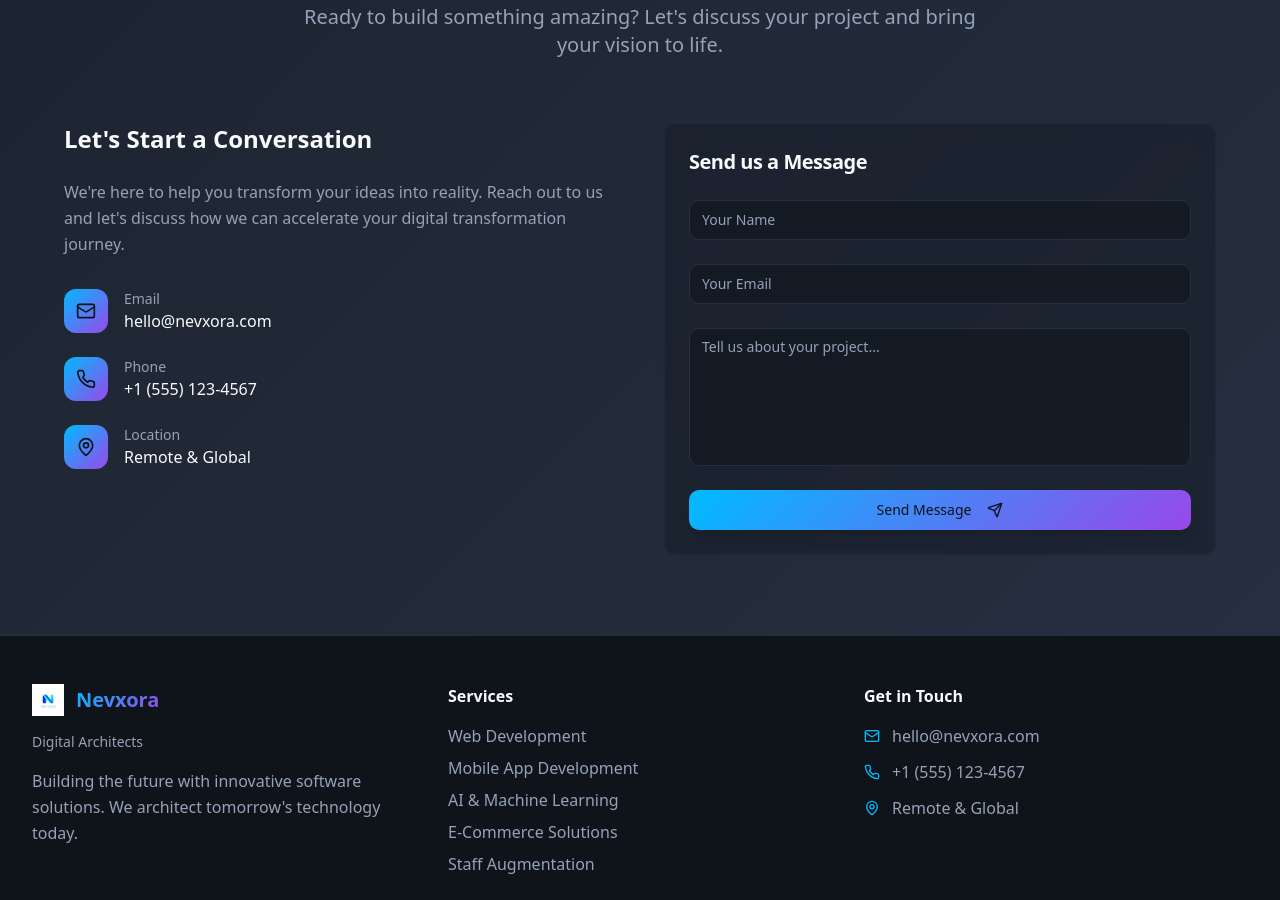
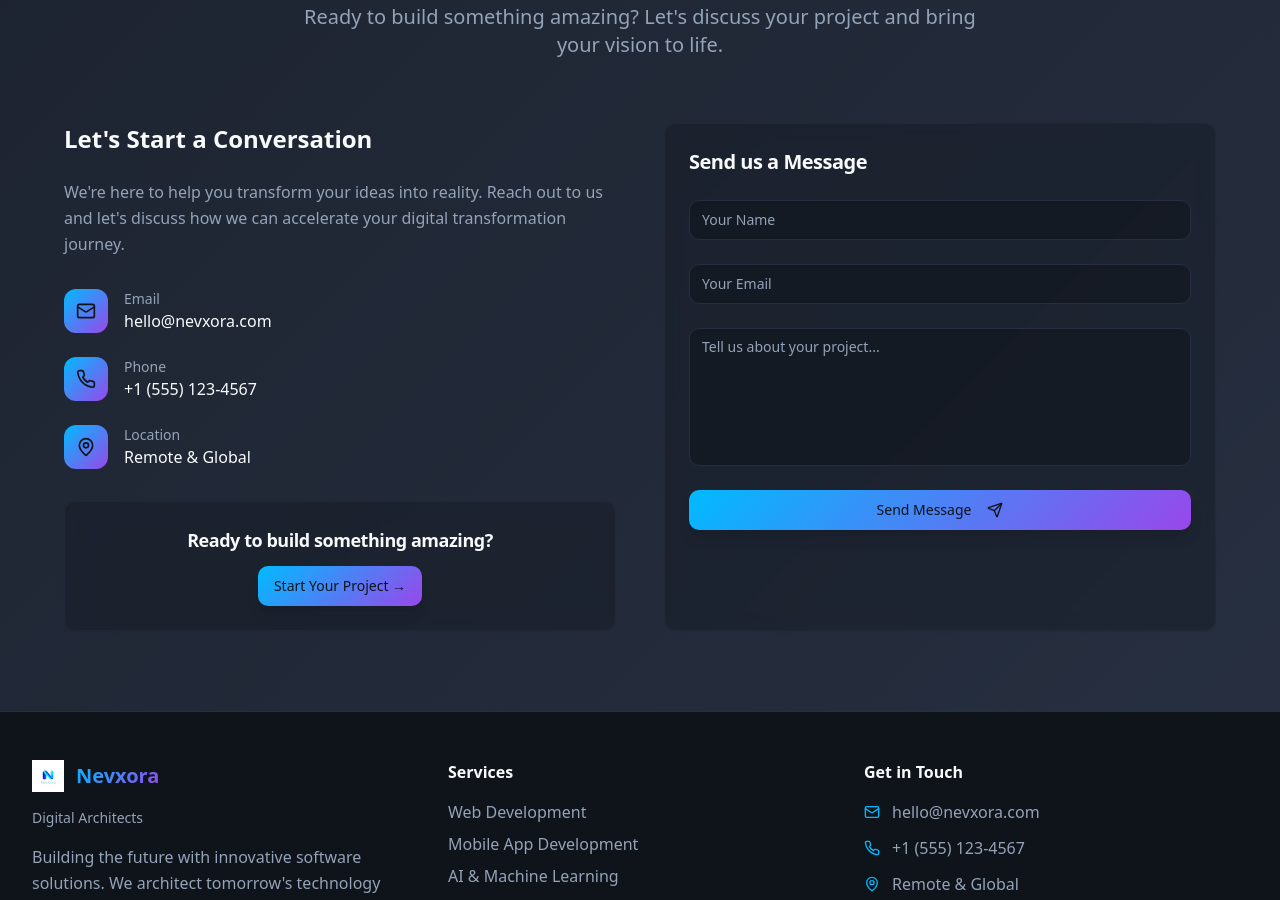
Before and after one commit to Taharehmann/nevxora-website, a React (Vite) app: page / in a window 1280 px wide. Shown: the part 3120-4020 px from the top of the page. Built offline with nearby package versions, Linux system fonts and the light colour scheme.

Commit message:
Reverted to commit 96f01a2434ffa15d015713612d27cb8e12142170

```diff
--- a/src/components/ContactSection.tsx
+++ b/src/components/ContactSection.tsx
@@ -113,6 +113,15 @@ const ContactSection = () => {
               ))}
             </div>
 
+            {/* CTA */}
+            <Card className="bg-card/50 backdrop-blur border-border/50 hover:bg-card/80 transition-all duration-300">
+              <CardContent className="p-6 text-center">
+                <CardTitle className="text-lg mb-3">Ready to build something amazing?</CardTitle>
+                <Button variant="gradient">
+                  Start Your Project →
+                </Button>
+              </CardContent>
+            </Card>
           </div>
 
           {/* Contact Form */}
```
